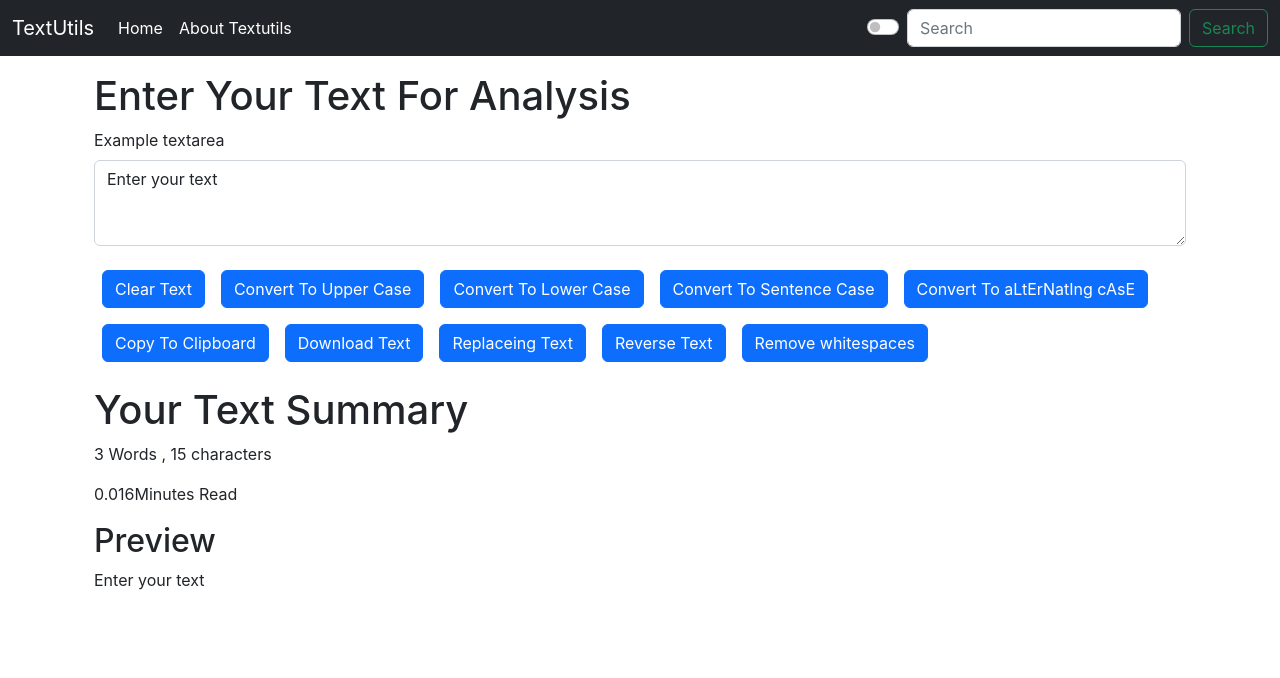
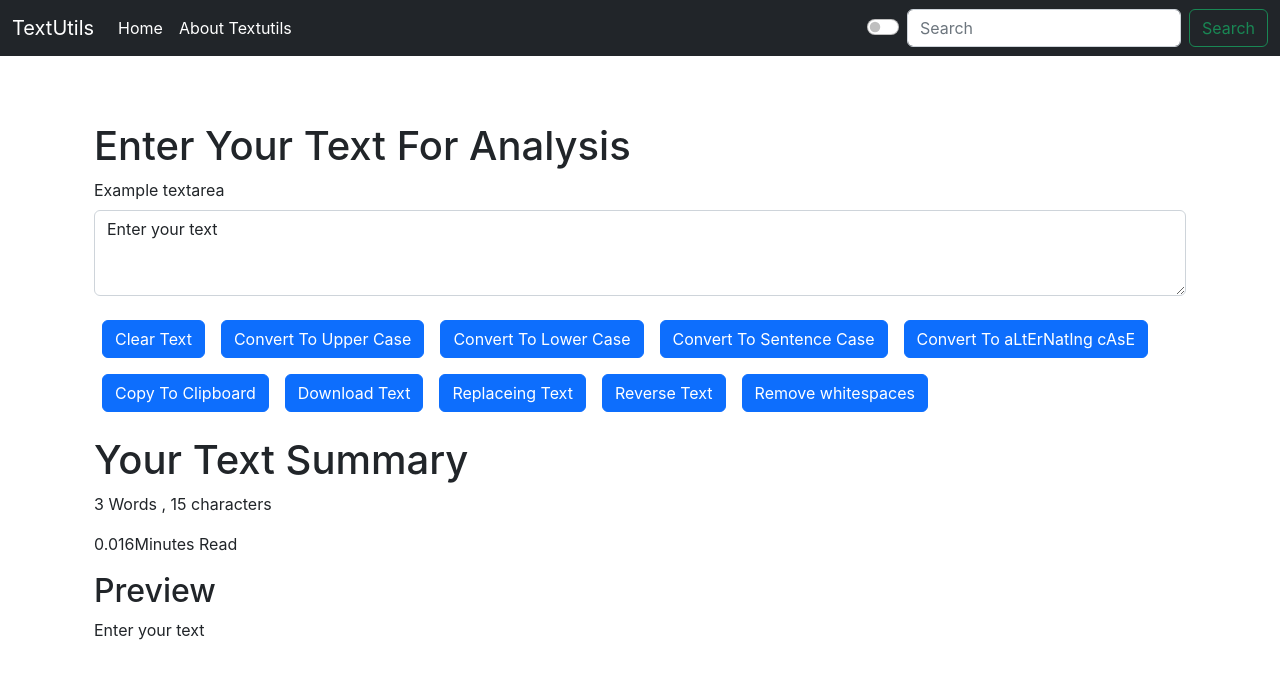
Before and after one commit to pranjal6314/React.js, a React (Create React App) app: page / in a window 1280 px wide. Shown: the top 678 px of the page. Built offline with nearby package versions, Linux system fonts and the light colour scheme.

Commit message:
fixing issues

```diff
--- a/src/components/Alert.js
+++ b/src/components/Alert.js
@@ -6,9 +6,11 @@ function Alert(props) {
         return a.charAt(0).toUpperCase()+a.slice(1);
     }
   return (
-   props.alert && <div className={`alert alert-${props.alert.type} alert-dismissible fade show`} role="alert">
+    <div style={{height:"50px"}}>
+   {props.alert && <div className={`alert alert-${props.alert.type} alert-dismissible fade show`} role="alert">
         <strong>{capitalize(props.alert.type)}</strong>: {props.alert.msg}
         {/* <button    type="button" className="btn-close" data-bs-dismiss="alert" aria-label="Close"></button> */}
+    </div>}
     </div>
   )
 }
--- a/src/components/TextForm.js
+++ b/src/components/TextForm.js
@@ -96,7 +96,9 @@ export default function TextForm(props) {
     </div>
     <div className="container my-3">
         <h1>Your Text Summary</h1>
-        <p>{text.split(" ").length} Words , {text.length} characters</p>
+        <p>{text.split(" ").filter((element)=>{
+                return element.length!==0;
+        }).length} Words , {text.length} characters</p>
         <p>{0.008 *(text.split(" ").length -1 )}Minutes Read</p>
         <h2>Preview</h2>
         <p>{text}</p>
```
